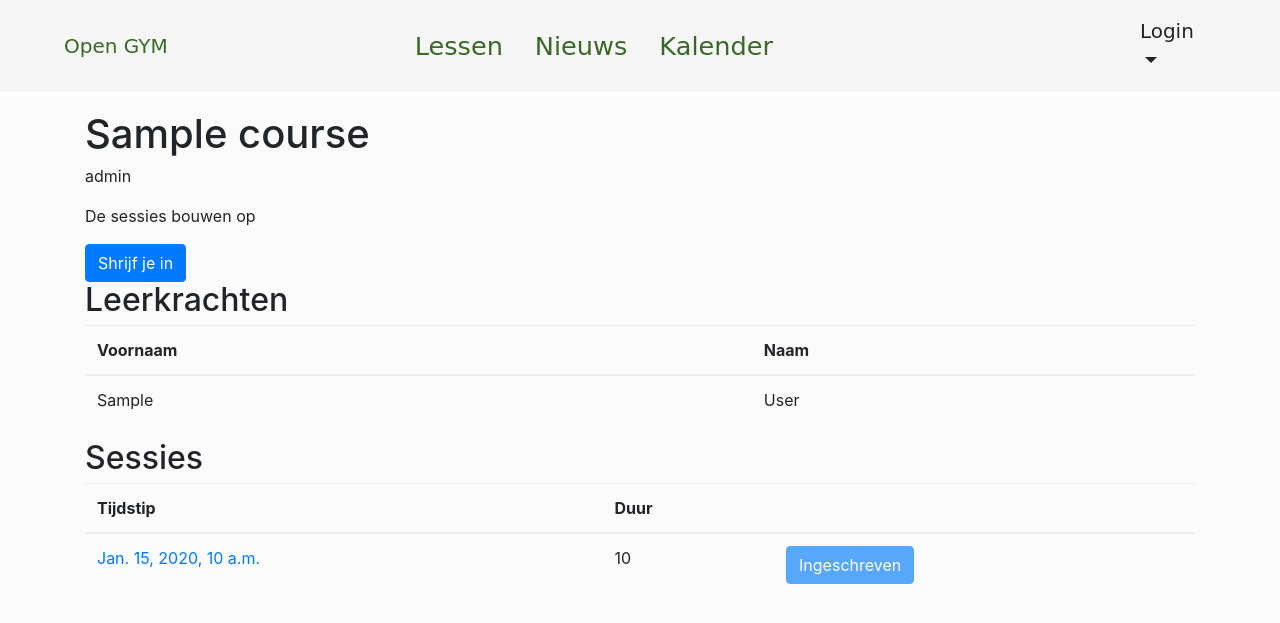
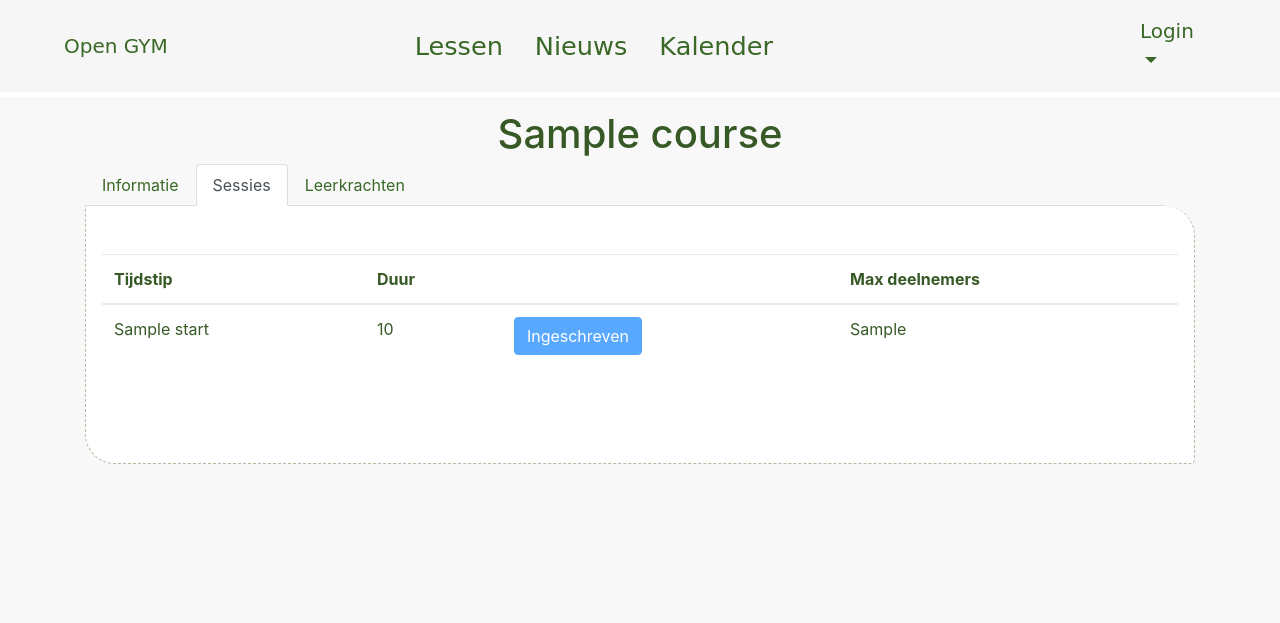
Before and after one commit to hgjd/opengym, a Django app: template coursemanaging/templates/coursemanaging/course-detail.html in a window 1280 px wide. Shown: the top 623 px of the page. Run offline with Django 3.2, Linux system fonts and the light colour scheme; the template is opened without the code that fills it: most values are stand-ins (such as "Sample title", 1, 10 or a date in 2020); some libraries are stand-ins or nearby versions; some web fonts are replaced.

Commit message:
Add max participants to course and session

```diff
--- a/coursemanaging/forms.py
+++ b/coursemanaging/forms.py
@@ -61,10 +61,10 @@ class CourseCreateForm(forms.ModelForm):
 class SessionCreateForm(forms.ModelForm):
     class Meta:
         model = Session
-        fields = {'start_datetime', 'duration', 'extra_info'}
+        fields = {'start', 'duration', 'extra_info'}
 
         widgets = {
-            'start_datetime': forms.DateTimeInput(attrs={'class': 'datepicker', 'autocomplete': 'off'}),
+            'start': forms.DateTimeInput(attrs={'class': 'datepicker', 'autocomplete': 'off'}),
         }
 
     def __init__(self, *args, **kwargs):
--- a/coursemanaging/templates/coursemanaging/course-detail.html
+++ b/coursemanaging/templates/coursemanaging/course-detail.html
@@ -1,28 +1,146 @@
 {% extends "base.html" %}
 {% load coursemanaging_extras %}
 {% block content %}
-<h1>{{course.course_name}}</h1>
-<p>{{course.get_course_level_display}}</p>
+<h1 class="text-center">{{course.course_name}}</h1>
 
-{% if build_up_sessions %}
-<p> De sessies bouwen op</p>
-{% else %}
-<p> De sessies zijn makkelijk appart te volgen</p>
+
+<ul class="nav nav-tabs course-detail-tabs" id="courseTab" role="tablist">
+    <li class="nav-item">
+        <a class="nav-link tab" id="information-tab" data-toggle="tab" href="#information" role="tab"
+           aria-controls="information"
+           aria-selected="true">Informatie</a>
+    </li>
+    <li class="nav-item">
+        <a class="nav-link tab active" id="sessions-tab" data-toggle="tab" href="#sessions" role="tab"
+           aria-controls="sessions"
+           aria-selected="true">Sessies</a>
+    </li>
+    <li class="nav-item">
+        <a class="nav-link tab" id="teachers-tab" data-toggle="tab" href="#teachers" role="tab"
+           aria-controls="teachers"
+           aria-selected="true">Leerkrachten</a>
+    </li>
+    {% if is_teacher %}
+    <li class="nav-item">
+        <a class="nav-link tab" id="students-tab" data-toggle="tab" href="#students" role="tab"
+           aria-controls="students"
+           aria-selected="true">Studenten</a>
+    </li>
     {% endif %}
+</ul>
 
+<div class="tab-content pt-5 course-detail-tab-content" id="myTabContent">
+    <!-- start information tab -->
+    <div class="tab-pane fade " id="information" role="tabpanel" aria-labelledby="information-tab">
+        <table class="table">
+            <tbody>
+            <tr>
+                <th scope="row">Niveau</th>
+                <td>{{course.get_course_level_display}}</td>
+            </tr>
+            <tr>
+                <th scope="row">Opbouwende sessies <span data-toggle="tooltip" class="click-hover"
+                                                         data-placement="top"
+                                                         title="Dit betekend dat elke sessie verder gaat op vorige sessies, wat het moeilijker maakt lessen te missen">
+                (?)
+            </span></th>
+                <td>
+                    {{course.build_up_sessions|yesno:"Ja,nee"}}
+                </td>
+            </tr>
+            {% if course.max_students_course %}
+            <tr>
+                <th scope="row">Max inschrijvingen</th>
+                <td>{{course.max_students_course}}</td>
+            </tr>
+            {% endif %}
+            {% if is_student %}
+            <tr>
+                <th scope="row">Aantal inschrijvingen</th>
+                <td>{{course.students.count}}</td>
+            </tr>
+            {% endif %}
+            <tr>
+                <th scope="row">Beschrijving</th>
+                <td>{{course.description}}</td>
+            </tr>
+            <tr>
+                <th scope="row">Inschrijven</th>
+                <td>
                     {% if not is_teacher and not is_student%}
+                    {% if not course.is_full %}
                     <form method="post">
                         {% csrf_token %}
                         <input type="hidden" name="join_course" value="true">
                         <button type="submit" class="btn btn-primary">Shrijf je in</button>
                     </form>
+                    {% else %}
+                    <button class="btn btn-primary disabled">Volzet</button>
+                    {% endif %}
                     {% elif is_teacher%}
                     <button class="btn btn-success disabled">U bent leerkracht</button>
                     {% else %}
                     <button class="btn btn-success disabled">U bent ingeschreven</button>
                     {% endif %}
+                </td>
+            </tr>
+            </tbody>
+        </table>
+    </div>
+    <!-- end information tab -->
+    <!-- start sessions tab -->
+    <div class="tab-pane fade active show" id="sessions" role="tabpanel" aria-labelledby="sessions-tab">
+        <table class="table">
+            <thead>
+            <tr>
+                <th>Tijdstip</th>
+                <th>Duur</th>
+                <th></th>
+                <th>Max deelnemers</th>
+            </tr>
+            </thead>
+            <tbody>
+            {% for session in course.sessions.all %}
+            <tr>
+                <td>{{session.start}}</a></td>
+                <td>{{session.duration}}</td>
+                <td>
+                    {% if is_teacher %}
+                    {{session.subscribed_users.all.count}} inschrijving(en)
+                    {% else %}
+                    {% if not sessions_subscribed|get_item:session.id %}
+                    {% if not session.is_full %}
+                    <form method="post">
+                        {% csrf_token %}
+                        <input type="hidden" name="join_session" value="{{session.id}}">
+                        <button type="submit" class="btn btn-primary">Schrijf je in</button>
+                    </form>
+                    {% else %}
+                    <button class="btn btn-primary disabled">Volzet</button>
+                    {% endif %}
+                    {% else %}
+                    <button class="btn btn-primary disabled">Ingeschreven</button>
+                    {% endif %}
+                    {% endif %}
 
-<h2>Leerkrachten</h2>
+                </td>
+                <td>
+                    {{session.get_max_students|default_if_none:"geen maximum"}}
+                </td>
+            </tr>
+            {% endfor %}
+            </tbody>
+        </table>
+        {% if is_teacher %}
+        <a href="{% url 'coursemanaging:session-create' course.id %}"
+           class="btn btn-success mt-5">
+            <span class="fa fa-plus" aria-hidden="true"></span> Sessie(s) toevoegen
+        </a>
+        {% endif %}
+    </div>
+    <!-- end sessions tab -->
+    <!-- start teachers tab -->
+    <div class="tab-pane fade " id="teachers" role="tabpanel" aria-labelledby="teachers-tab">
         <table class="table">
             <thead>
             <tr>
@@ -39,8 +157,10 @@
             {% endfor %}
             </tbody>
         </table>
-{% if is_teacher %}
-<h2>Studenten</h2>
+    </div>
+    <!-- end teachers tab -->
+    <!-- start students tab -->
+    <div class="tab-pane fade " id="students" role="tabpanel" aria-labelledby="students-tab">
         <table class="table">
             <thead>
             <tr>
@@ -48,7 +168,6 @@
                 <th>Naam</th>
             </tr>
             </thead>
-
             <tbody>
             {% for user in course.students.all %}
             <tr>
@@ -58,55 +177,9 @@
             {% endfor %}
             </tbody>
         </table>
-{% elif is_student %}
-<h2>{{course.students.all.count}} andere student(en)</h2>
-{% endif %}
 
-<div class="row">
-    <h2 class="col-md-8">Sessies</h2>
+    </div>
+    <!-- end students tab -->
 
-    <div class="col-md-4">
-        {% if is_teacher %}
-        <a href="{% url 'coursemanaging:session-create' course.id %}"
-           class="btn btn-outline-warning course-create">
-            <span class="fa fa-plus" aria-hidden="true"></span> Create
-        </a>
-        {% endif %}
 </div>
-</div>
-<table class="table">
-    <thead>
-    <tr>
-        <th>Tijdstip</th>
-        <th>Duur</th>
-        <th></th>
-    </tr>
-    </thead>
-    <tbody>
-    {% for session in course.sessions.all %}
-    <tr>
-        <td><a href="{% url 'coursemanaging:session-detail' session.id %}">{{session.start_datetime}}</a></td>
-        <td>{{session.duration}}</td>
-        <td>
-            {% if is_teacher %}
-            {{session.subscribed_users.all.count}} inschrijving(en)
-            {%else%}
-            {% if not sessions_subscribed|get_item:session.id %}
-            <form method="post">
-                {% csrf_token %}
-                <input type="hidden" name="join_session" value="{{session.id}}">
-                <button type="submit" class="btn btn-primary">Shrijf je in</button>
-            </form>
-            {% else %}
-            <button class="btn btn-primary disabled">Ingeschreven</button>
-            {% endif %}
-            {% endif %}
-
-        </td>
-    </tr>
-    {% endfor %}
-    </tbody>
-</table>
 {% endblock %}
-
-<td>{{course.sessions.count}}</td>
--- a/coursemanaging/templates/coursemanaging/course-list.html
+++ b/coursemanaging/templates/coursemanaging/course-list.html
@@ -15,7 +15,7 @@
     <tr>
         <td><a href="{% url 'coursemanaging:course-detail' course.id %}">{{course.course_name}}</a></td>
         <td>{{course.get_course_level_display}}</td>
-        <td>{{course.get_next_session.start_datetime}}</td>
+        <td>{{course.get_next_session.start}}</td>
     </tr>
     {% endfor %}
     </tbody>
--- a/coursemanaging/templates/coursemanaging/session-create.html
+++ b/coursemanaging/templates/coursemanaging/session-create.html
@@ -11,6 +11,9 @@
    $( function() {
          $( ".datepicker" ).datetimepicker({dateFormat: 'yy-mm-dd'});
         } );
+        $( function() {
+         $( ".datetimeinput" ).datetimepicker({dateFormat: 'yy-mm-dd'});
+        } );
 </script>
 {% endblock %}
 {% block content %}
--- a/coursemanaging/templatetags/coursemanaging_extras.py
+++ b/coursemanaging/templatetags/coursemanaging_extras.py
@@ -6,3 +6,23 @@ register = template.Library()
 @register.filter
 def get_item(dictionary, key):
     return dictionary.get(key)
+
+
+@register.filter('duration')
+def duration(value):
+    total_seconds = int(value.total_seconds())
+    days = value.days
+    rest_seconds = total_seconds % 86400
+    hours = rest_seconds // 3600
+    minutes = (rest_seconds % 3600) // 60
+
+    if days == 1:
+        return '{} dag, {} uur en {} minuten'.format(days, hours, minutes)
+
+    if days == 0 and minutes == 0:
+        return '{} uur'.format(hours)
+
+    if days == 0 and minutes != 0:
+        return '{} uur en {} minuten'.format(hours, minutes)
+
+    return '{} dagen, {} uur en {} minuten'.format(days, hours, minutes)
--- a/coursemanaging/urls.py
+++ b/coursemanaging/urls.py
@@ -19,11 +19,10 @@ urlpatterns = [
         name='course-delete'),
     url(r'^courses$', views.CoursesUserListView.as_view(),
         name='courses-user'),
-
-    url(r'^session/(?P<pk>[0-9]+)$', views.SessionDetailView.as_view(),
-        name='session-detail'),
     url(r'^course/(?P<pk>[0-9]+)/session-create$', views.SessionCreateView.as_view(),
         name='session-create'),
+    url(r'^session/(?P<pk>[0-9]+)/session-update$', views.SessionUpdateView.as_view(),
+        name='session-update'),
 
     url(r'^register/$', views.UserCreateView.as_view(),
         name='user-register'),
--- /dev/null
+++ b/opengym/static/opengym/opengym.js
@@ -0,0 +1,7 @@
+(function($) {
+
+$(function () {
+  $('[data-toggle="tooltip"]').tooltip()
+})
+
+})(jQuery); // End of use strict
--- a/opengym/static/opengym/style.css
+++ b/opengym/static/opengym/style.css
@@ -9,10 +9,14 @@ body {
     margin: 0;
     padding: 0;
     padding-top: 7rem;
-    background-color: #FBFBFB;
+    background-color: #F8F8F8;
+    color:#375926;
 }
 
 
+.navbar-nav{
+color:#3a6826;
+}
 
 .jumbotron {
   padding-top: 6rem;
@@ -70,9 +74,6 @@ NAVIGATION STYLING
   font-size : 160%;
 }
 
-.navbar a{
- color:red:
-}
 
 .justify-content-md-center{
 margin-right: 5em;
@@ -86,7 +87,7 @@ width : 5em;
 color:#3a6826;
 }
 .navbar-brand:hover{
-color:#CCCCCC;
+color:#d3d65e;
 }
 
 .nav-link{
@@ -95,7 +96,7 @@ color:#3a6826;
 
 
 .nav-link:hover{
-color:#CCCCCC;
+color:#d3d65e;
 }
 
 /*
@@ -145,7 +146,6 @@ CALENDAR STYLING
     width: 13.6%;
     border-left : 3px solid black;
     border-right : 3px solid white;
-
 }
 
 /* Days (1-31) */
@@ -290,7 +290,22 @@ padding-top : 2em;
 border-top : 1px solid black;
 }
 
+.click-hover{
+cursor: pointer;
+}
 
+.session-subscribe{
+margin : 0 auto;
+width:50%;
+}
+
+.session-card{
+width:100%
+}
+
+.session-detail{
+height:300px;
+}
 
 
 /* CUSTOMIZE THE CAROUSEL
@@ -319,8 +334,23 @@ border-top : 1px solid black;
   height: 32rem;
 }
 
-.course-create {
-    float : right;
+/*Tabs*/
+.tab-title-right{
+color:red;
+margin-right:0;
 }
 
-/*
+.course-detail-tab-content{
+background:white;
+padding:1em;
+padding-bottom:5em;
+padding-top:2em;
+margin-bottom:2em;
+border-radius: 0px 30px 5px 30px;
+border : 1px dashed #aabfa0;
+border-top:0;
+}
+
+.course-detail-tabs{
+margin-right:30px;
+}
--- a/opengym/templates/base.html
+++ b/opengym/templates/base.html
@@ -19,6 +19,7 @@
             integrity="sha384-h0AbiXch4ZDo7tp9hKZ4TsHbi047NrKGLO3SEJAg45jXxnGIfYzk4Si90RDIqNm1"
             crossorigin="anonymous"></script>
     <script src="https://use.fontawesome.com/9d1627fd30.js"></script>
+    <script src="{% static 'opengym/opengym.js' %}"></script>
     {% block extra_head %}
 
     {% endblock %}
```
Also changed, not shown: coursemanaging/models.py (+85 -9 lines), coursemanaging/session_calendar.py (+6 -6 lines), coursemanaging/templates/coursemanaging/session-detail.html (deleted, +0 -27 lines), coursemanaging/test/models/test_course_model.py (+23 -3 lines), coursemanaging/test/models/test_session_model.py (+24 -2 lines), coursemanaging/views.py (+16 -15 lines). Lines whose indentation alone changed are shown as unchanged.
